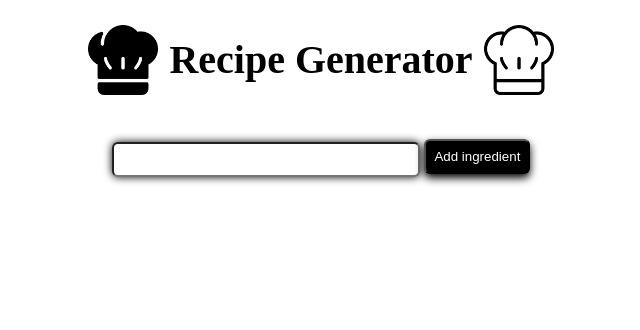
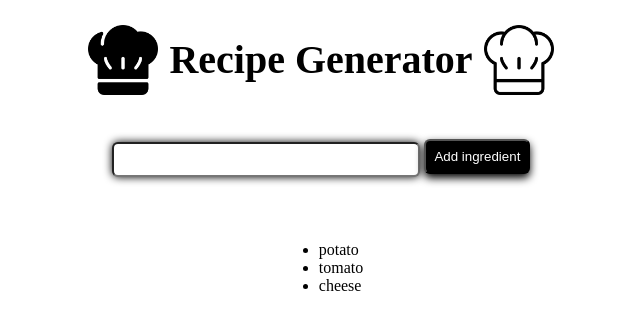
Before and after one commit to Gefson-costa/recipe-generator, a React (Vite) app: page / in a window 1280 px wide. Shown: the top 330 px of the page, without its empty margins (319-959 px from the left). Built offline with nearby package versions, Linux system fonts and the light colour scheme.

Commit message:
progress

```diff
--- a/src/App.jsx
+++ b/src/App.jsx
@@ -1,17 +1,31 @@
-/* eslint-disable no-unused-vars */
+
 
 import React, { useState } from "react"
 import Header from "./components/Header"
 
 export default function App() {
 
-    const [recipe, setRecipe] = useState([])
+    const [recipe, setRecipe] = useState(["potato", "tomato", "cheese"])
+
+    const listOfIngredients = recipe.map((item) => {
+        return <li>{item}</li>
+    })
+
+
 
     function handleSubmit(event) {
         event.preventDefault()
         const el = event.currentTarget
         const formData = new FormData(el)
-        const input = formData.get('items')
+        const input = formData.get('items').trim()
+
+        if (input === "") {
+            return
+        }
+
+        setRecipe((item) => {
+            return [...item, input]
+        })
         el.reset()
     }
 
@@ -21,6 +35,8 @@ export default function App() {
     return (
         <main>
             <Header />
+
+            <section>
                 <form action="" onSubmit={handleSubmit}>
                     <label for="ingredient-input"></label>
                     <input
@@ -31,6 +47,24 @@ export default function App() {
                     />
                     <button>Add ingredient</button>
                 </form>
+            </section>
+
+            <section>
+                <div className="ingredients-con">
+                    <ul>
+                        {listOfIngredients}
+                    </ul>
+                </div>
+            </section>
+            {recipe.length > 4 &&
+                <sections>
+                    <div className="ready-con">
+                        <p>Lorem ipsum dolor sstrum provident iure eligendi fugiat
+                            a placeat dignissimos assumenda vel, fugit corrupti eum?
+                            Enim nihil eos eum sunt at.</p>
+                        <button>Ready</button>
+                    </div>
+                </sections>}
         </main>
     )
 }
--- a/src/index.css
+++ b/src/index.css
@@ -45,7 +45,45 @@ form button {
   transition: all .4s ease-in-out;
 }
 
-form button:hover {
+form button:active {
   transform: translateY(0);
   transition: all .4s ease-in-out;
 }
+
+.ingredients-con {
+  display: flex;
+  justify-content: center;
+  flex-direction: column;
+  align-items: center;
+  margin-top: 3rem;
+
+}
+
+.ready-con {
+  background-color: bisque;
+  padding: 2rem;
+  display: flex;
+  justify-content: center;
+  width: 30%;
+  margin: auto auto;
+  box-shadow: 0px 4px 8px black;
+}
+
+.ready-con button {
+  background-color: rgb(212, 189, 15);
+  border-radius: 6px;
+  color: white;
+  padding: .5rem;
+  box-shadow: 0px 4px 8px black;
+  margin-left: 4px;
+  transform: translateY(-4px);
+  transition: all .4s ease-in-out;
+  width: 10rem;
+  height: 4rem;
+  margin-top: .9rem;
+}
+
+.ready-con button:active {
+  transform: translateY(0);
+  transition: all .4s ease-in-out;
+}
```
Lines whose indentation alone changed are shown as unchanged.
